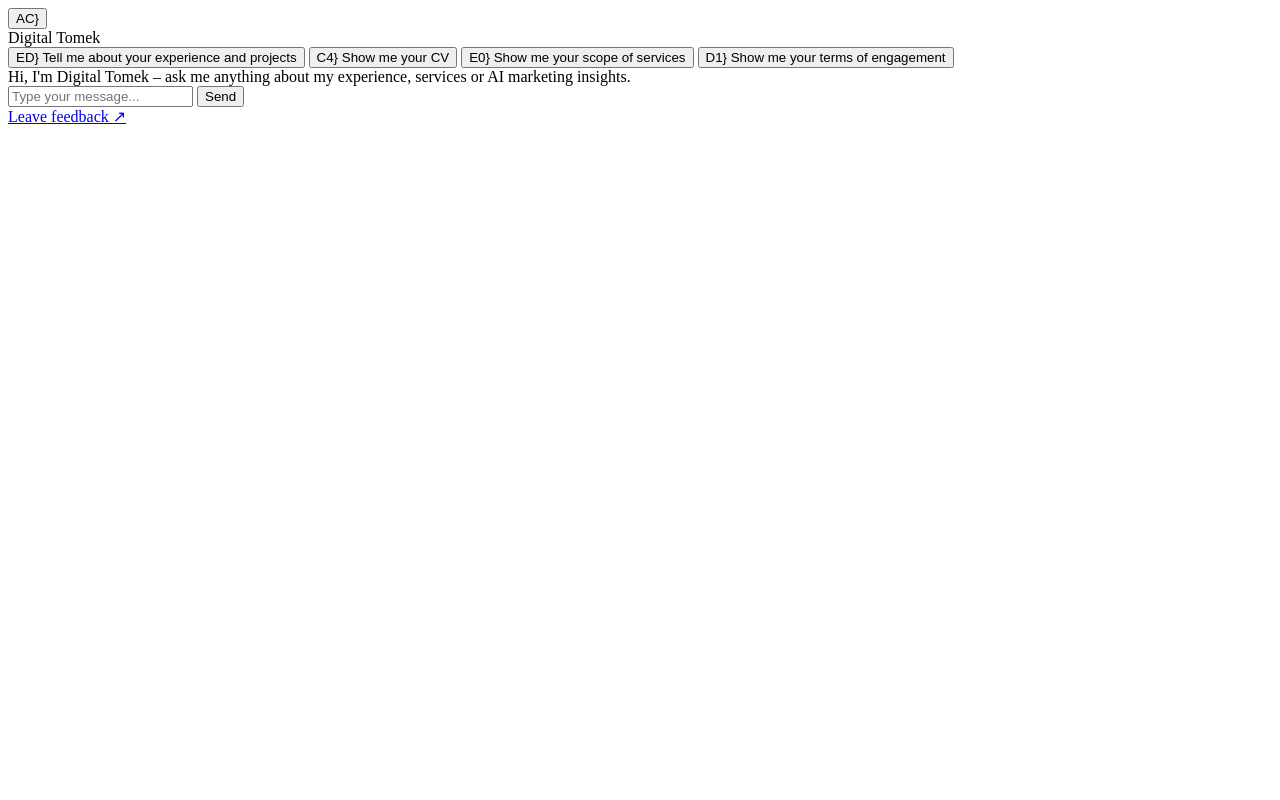
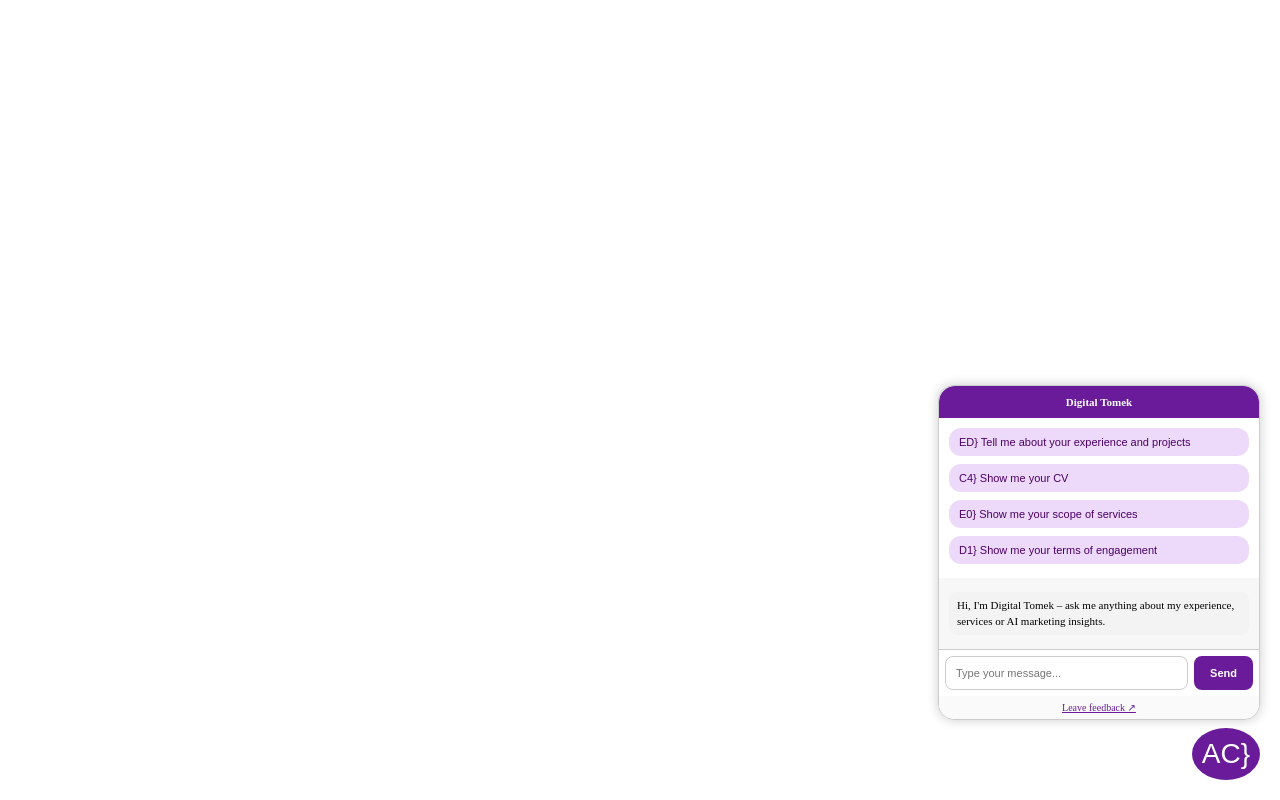
Before and after one commit to tomekweber-eng/digital-tomek, a website: page index.html in a window 1280 px wide. Both pictures are taken after a click on the button "AC}". Drawn offline with Linux system fonts and the light colour scheme.

Commit message:
Update chat-widget.css

```diff
--- a/chat-widget.css
+++ b/chat-widget.css
@@ -1,106 +1,167 @@
-const chatContainer = document.getElementById("chat-widget-container");
-
-const bubbleBtn = document.createElement("button");
-bubbleBtn.innerHTML = "💬";
-bubbleBtn.className = "chat-bubble-button";
-
-const chatBox = document.createElement("div");
-chatBox.className = "chat-box hidden";
-chatBox.innerHTML = `
-  <div class="chat-header">Digital Tomek</div>
-  <div class="chat-options">
-    <button class="chat-option" data-msg="🧭 Powiedz mi o twoich doświadczeniach i projektach">🧭 Powiedz mi o twoich doświadczeniach i projektach</button>
-    <button class="chat-option" data-msg="📄 Przedstaw mi twoje CV">📄 Przedstaw mi twoje CV</button>
-    <button class="chat-option" data-msg="🛠️ Przedstaw mi zakres oferty">🛠️ Przedstaw mi zakres oferty</button>
-    <button class="chat-option" data-msg="📑 Przedstaw mi warunki oferty">📑 Przedstaw mi warunki oferty</button>
-  </div>
-  <div class="chat-messages" id="chat-messages">
-    <div class="message bot">Hi, I’m Digital Tomek – ask me anything about my experience, services or AI marketing insights.</div>
-  </div>
-  <div class="chat-input">
-    <input type="text" id="chat-input-field" placeholder="Type your message..." />
-    <button id="chat-send">Send</button>
-  </div>
-  <div class="chat-footer">
-    <a href="https://forms.gle/Hkk2qZidLYmdkoYBA" target="_blank">Leave feedback ↗</a>
-  </div>
-`;
-.chat-box p {
-  font-size: 11px !important;
-  margin-bottom: 0.8rem;
+.chat-bubble-button {
+  position: fixed;
+  bottom: 20px;
+  right: 20px;
+  font-size: 28px;
+  padding: 10px;
+  border-radius: 50%;
+  background-color: #6a1b9a;
+  color: white;
+  border: none;
+  cursor: pointer;
+  z-index: 1000;
 }
 
-chatContainer.appendChild(bubbleBtn);
-chatContainer.appendChild(chatBox);
-
-bubbleBtn.addEventListener("click", () => {
-  chatBox.classList.toggle("hidden");
-});
-
-const sendBtn = chatBox.querySelector("#chat-send");
-const inputField = chatBox.querySelector("#chat-input-field");
-const messagesContainer = chatBox.querySelector("#chat-messages");
-const optionButtons = chatBox.querySelectorAll(".chat-option");
-
-function appendMessage(sender, text) {
-  const msg = document.createElement("div");
-  msg.className = `message ${sender}`;
-  msg.textContent = text;
-  messagesContainer.appendChild(msg);
-  messagesContainer.scrollTop = messagesContainer.scrollHeight;
+.chat-box {
+  position: fixed;
+  bottom: 80px;
+  right: 20px;
+  width: 320px;
+  max-height: 80vh;
+  font-size: 11px;
+  background: white;
+  border: 1px solid #ccc;
+  border-radius: 16px;
+  box-shadow: 0 0 12px rgba(0, 0, 0, 0.2);
+  display: flex;
+  flex-direction: column;
+  overflow: hidden;
+  z-index: 999;
 }
 
-optionButtons.forEach(btn => {
-  btn.addEventListener("click", async () => {
-    const userInput = btn.getAttribute("data-msg");
-    inputField.value = "";
-    appendMessage("bot", "...");
+.chat-box.hidden {
+  display: none;
+}
 
-    try {
-      const response = await fetch("/api/chat", {
-        method: "POST",
-        headers: { "Content-Type": "application/json" },
-        body: JSON.stringify({ message: userInput })
-      });
-      const data = await response.json();
-      messagesContainer.lastChild.remove();
-      appendMessage("bot", data.reply || "Sorry, I couldn’t understand that.");
-    } catch (e) {
-      messagesContainer.lastChild.remove();
-      appendMessage("bot", "Sorry, I couldn’t reach the server.");
-    }
-  });
-});
+.chat-header {
+  background-color: #6a1b9a;
+  color: white;
+  padding: 10px;
+  font-weight: bold;
+  text-align: center;
+  border-radius: 16px 16px 0 0;
+}
 
-sendBtn.addEventListener("click", async () => {
-  const userInput = inputField.value.trim();
-  if (!userInput) return;
+.chat-messages {
+  padding: 10px;
+  flex-grow: 1;
+  overflow-y: auto;
+  background: #f7f7f7;
+  font-size: 11px;
+}
 
-  appendMessage("user", userInput);
-  inputField.value = "";
-  appendMessage("bot", "...");
+.message {
+  font-size: 11px;
+  margin: 4px 0;
+  padding: 6px 8px;
+  border-radius: 8px;
+  line-height: 1.4;
+}
 
-  try {
-    const response = await fetch("/api/chat", {
-      method: "POST",
-      headers: { "Content-Type": "application/json" },
-      body: JSON.stringify({ message: userInput })
-    });
-    const data = await response.json();
-    messagesContainer.lastChild.remove();
-    appendMessage("bot", data.reply || "Sorry, I couldn’t understand that.");
-  } catch (e) {
-    messagesContainer.lastChild.remove();
-    appendMessage("bot", "Sorry, I couldn’t reach the server.");
-  }
-});
+.message.user {
+  text-align: right;
+  background: #e0d7f5;
+}
 
-inputField.addEventListener("keypress", function (e) {
-  if (e.key === "Enter") sendBtn.click();
-});
-.chat-box p {
-  font-size: 11px !important;
-  margin-bottom: 0.6rem;
-  line-height: 1.4;
-  color: #333;
+.message.bot {
+  text-align: left;
+  background: #f3f3f3;
 }
+
+.chat-options {
+  padding: 10px;
+  display: flex;
+  flex-direction: column;
+  gap: 8px;
+  margin-bottom: 4px;
+}
+
+.chat-option {
+  font-size: 11px;
+  background: #edd9fa;
+  border: none;
+  border-radius: 12px;
+  padding: 8px 10px;
+  cursor: pointer;
+  text-align: left;
+  font-weight: 500;
+  color: #4a0065;
+  transition: background 0.2s ease;
+}
+
+.chat-option:hover {
+  background: #dec5f0;
+}
+
+.chat-input {
+  display: flex;
+  gap: 6px;
+  border-top: 1px solid #ccc;
+  padding: 6px;
+  background: white;
+}
+
+.chat-input input {
+  flex-grow: 1;
+  padding: 10px;
+  font-size: 11px;
+  border: 1px solid #ccc;
+  border-radius: 8px;
+  outline: none;
+}
+
+.chat-input button {
+  background: #6a1b9a;
+  color: white;
+  border: none;
+  padding: 10px 16px;
+  border-radius: 8px;
+  cursor: pointer;
+  font-weight: bold;
+  font-size: 11px;
+}
+
+.chat-footer {
+  text-align: center;
+  font-size: 10px;
+  padding: 6px;
+  background: #fafafa;
+}
+
+.chat-footer a {
+  color: #6a1b9a;
+  text-decoration: underline;
+}
+
+.typing {
+  display: inline-block;
+  font-size: 16px;
+  line-height: 1;
+  padding: 4px 6px;
+  background: #f3f3f3;
+  border-radius: 8px;
+}
+
+.typing .dot {
+  display: inline-block;
+  width: 6px;
+  height: 6px;
+  margin: 0 1px;
+  background-color: #666;
+  border-radius: 50%;
+  animation: blink 1.4s infinite both;
+}
+
+.typing .dot:nth-child(2) {
+  animation-delay: 0.2s;
+}
+
+.typing .dot:nth-child(3) {
+  animation-delay: 0.4s;
+}
+
+@keyframes blink {
+  0%, 20% { opacity: 0; }
+  50% { opacity: 1; }
+  100% { opacity: 0; }
+}
```
